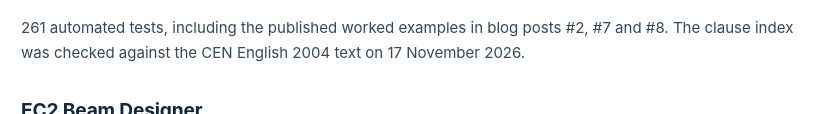
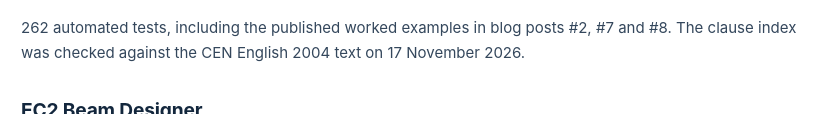
Before and after one commit to hugoyoungmsc/civion-landing, a plain HTML site: page verification.html in a window 1280 px wide. Shown: the part 838-952 px from the top of the page, 228-1063 px from the left. Drawn offline with Linux system fonts and the light colour scheme.

Commit message:
content: verification test count 262
Co-Authored-By: Claude Opus 5 (1M context) <noreply@anthropic.com>

```diff
--- a/verification.html
+++ b/verification.html
@@ -57,7 +57,7 @@
           <tr><td>Cover</td><td>4.2 / 4.4.1</td><td>Table 4.4N; Eqs (4.1), (4.2)</td></tr>
         </tbody>
       </table>
-      <p class="verify-fine">261 automated tests, including the published worked examples in
+      <p class="verify-fine">262 automated tests, including the published worked examples in
       blog posts #2, #7 and #8. The clause index was checked against the CEN English 2004
       text on 17 November 2026.</p>
 
```
